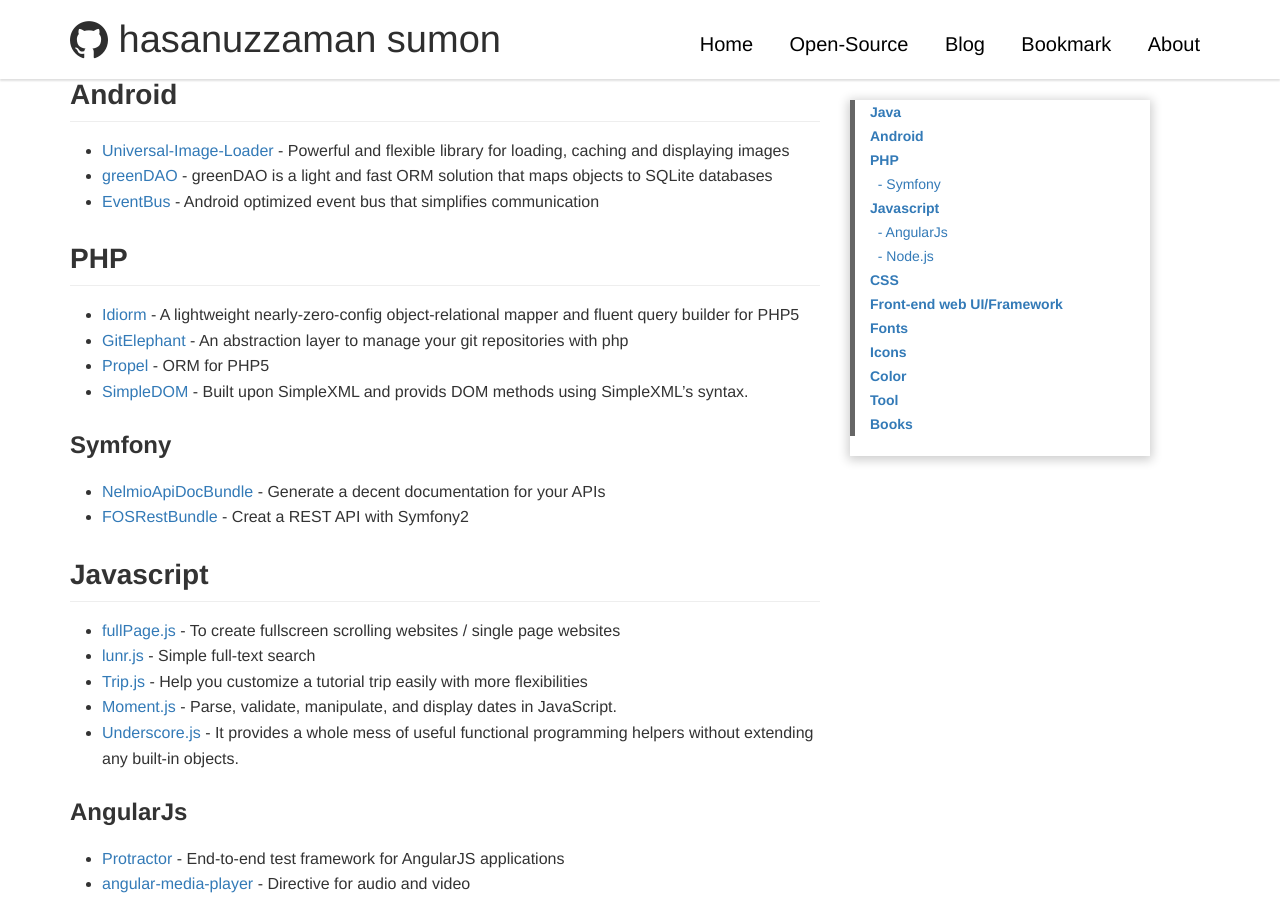
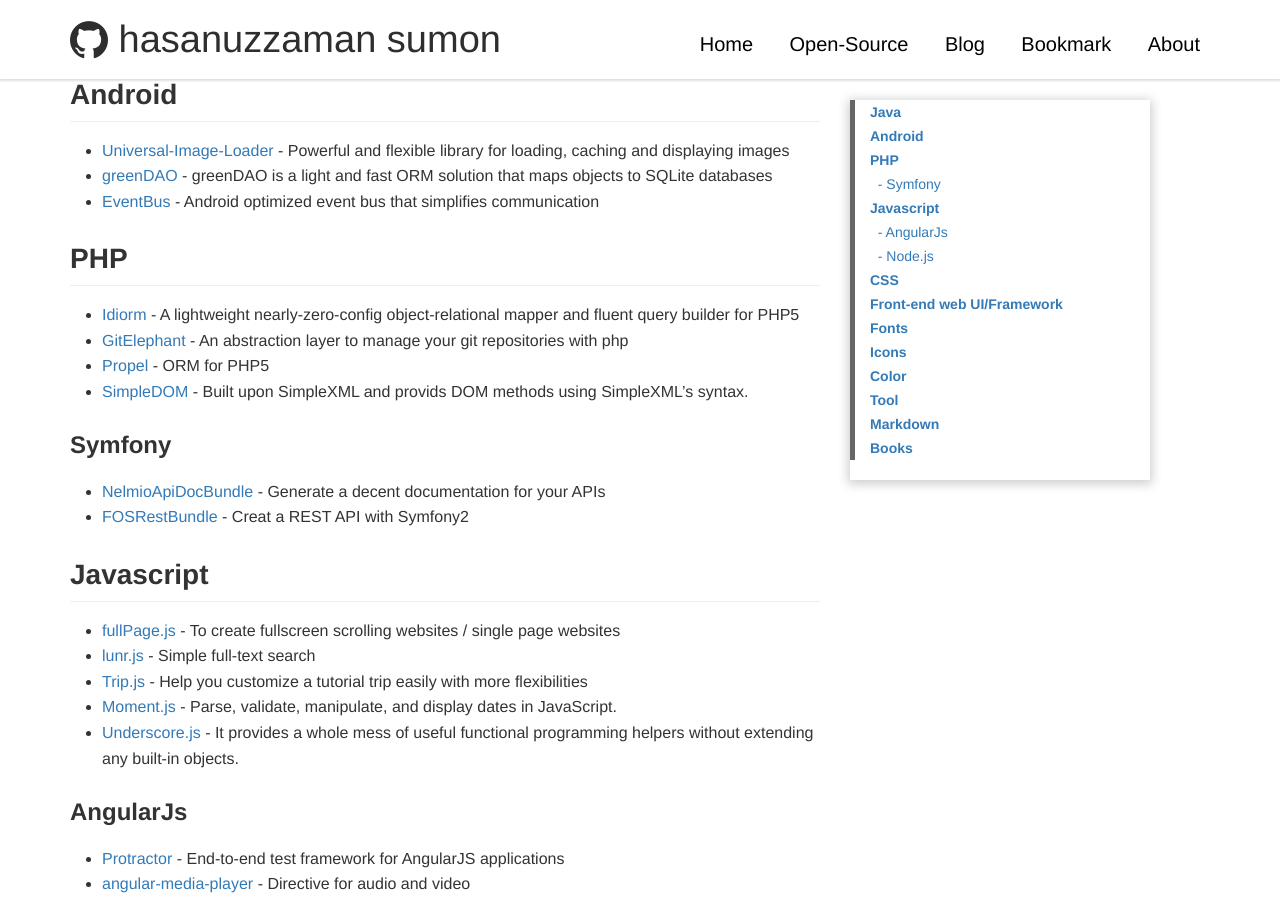
Before and after one commit to Engr-Hasanuzzaman-Sumon/Engr-Hasanuzzaman-Sumon.github.io, a Jekyll site: the page built from bookmark.md, in a window 1280 px wide and 900 px high, scrolled down 575 px. Built offline with Jekyll 4.4.1, drawn with Linux system fonts in a browser that asks for light colours; comment, search, counter and statistics services are not loaded.

Commit message:
Update bookmark.md
Add markdown cheet link to bookmark section

```diff
--- a/bookmark.md
+++ b/bookmark.md
@@ -78,6 +78,9 @@
 - [draw.io](https://www.draw.io/) - UML web app for team
 - [WinSCP](https://winscp.net/eng/download.php) - SFTP, SCP and FTP client for Windows
 
+## Markdown
+- [Cheet sheet](https://github.com/adam-p/markdown-here/wiki/Markdown-Cheatsheet#headers)
+
 ## Books
 - [GitHub Cheat Sheet](https://github.com/tiimgreen/github-cheat-sheet) - GitHub Practical Tips
 - [Git Quick Reference](http://jonas.nitro.dk/git/quick-reference.html) - Git Quick Reference
```
